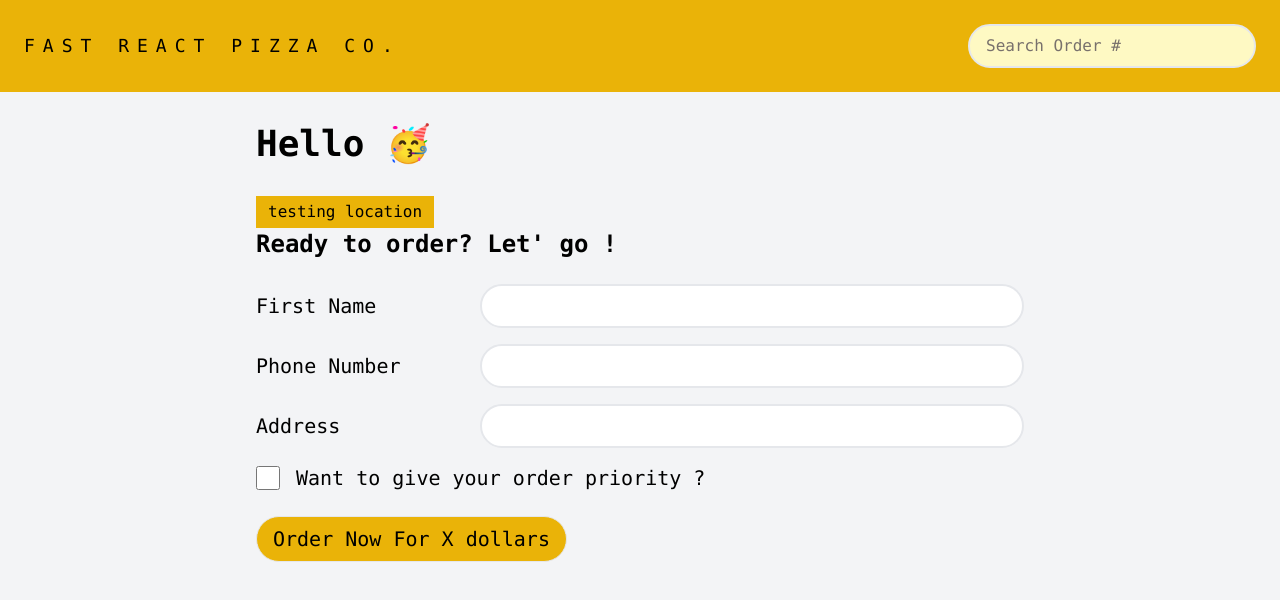
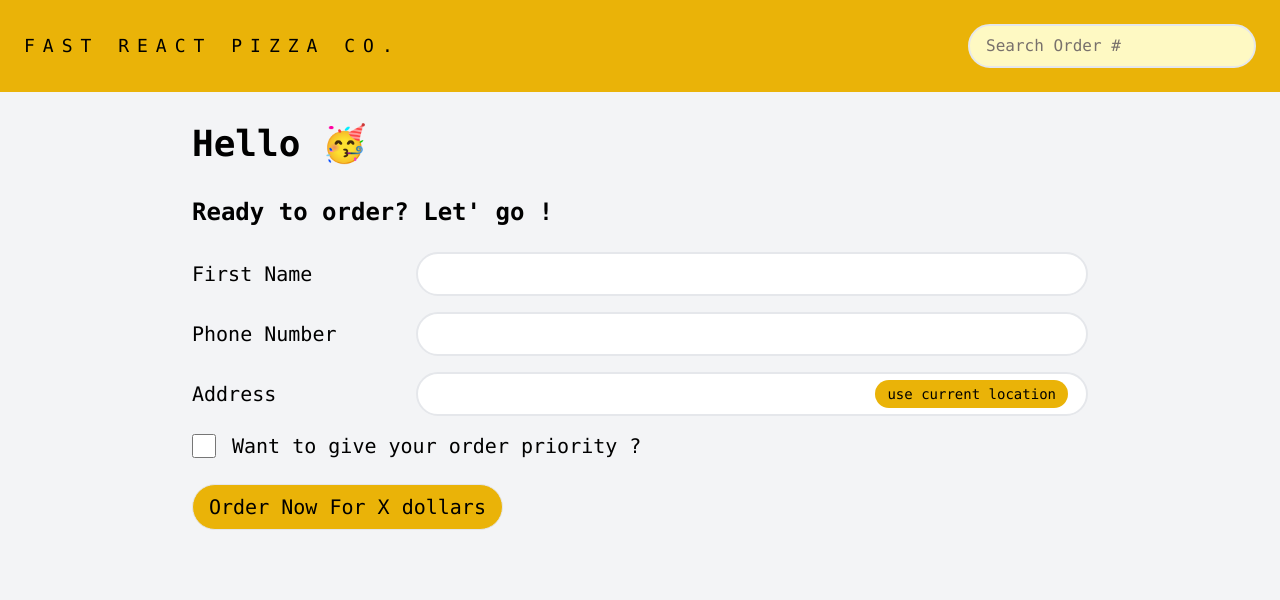
Before and after one commit to HtetWaiYan7191/react-pizza-order, a React (Vite) app: page /order/new in a window 1280 px wide. Shown: the top 600 px of the page. Built offline with nearby package versions, Linux system fonts and the light colour scheme.

Commit message:
Style the location button

```diff
--- a/src/features/order/CreateOrder.jsx
+++ b/src/features/order/CreateOrder.jsx
@@ -1,10 +1,14 @@
 import { Form, useNavigation, useActionData } from "react-router-dom";
 import { createOrder } from "../../services/apiRestaurant";
 import { redirect } from "react-router-dom";
-import { fetchAddress, getFirstName, makeOrder } from "../../redux/user/userSlice";
+import {
+  fetchAddress,
+  getFirstName,
+  makeOrder,
+} from "../../redux/user/userSlice";
 import { useSelector, useDispatch } from "react-redux";
 import { clearCart, getCart } from "../../redux/cart/cartSlice";
-import store from '../../redux/store';
+import store from "../../redux/store";
 
 export async function action({ request }) {
   const formData = await request.formData();
@@ -24,7 +28,7 @@ export async function action({ request }) {
 
   const newOrder = await createOrder(order);
   store.dispatch(clearCart());
-  store.dispatch(makeOrder(newOrder))
+  store.dispatch(makeOrder(newOrder));
   return redirect(`/order/${newOrder.id}`);
 }
 
@@ -36,27 +40,21 @@ function isValidPhoneNumber(phoneNumber) {
   return phoneRegex.test(phoneNumber);
 }
 
-
-
 function CreateOrder() {
   const navigation = useNavigation();
   const isSubmitting = navigation.state === "submitting";
   const formErrors = useActionData();
   const firstName = useSelector(getFirstName);
-  const address = useSelector(state => state.user.address);
-  const cart = useSelector(getCart)
+  const address = useSelector((state) => state.user.address);
+  const cart = useSelector(getCart);
   const dispatch = useDispatch();
 
-  if(!cart) return (
-    <h2>No cart ! </h2>
-  )
+  if (!cart) return <h2>No cart ! </h2>;
   return (
     <div className="flex flex-col items-center mt-8 order-container">
-      <div className="mx-auto md:w-[60%] w-full">
+      <div className="mx-auto md:w-[70%] w-full">
         <h2 className="mb-8 text-4xl font-semibold">Hello {firstName} 🥳</h2>
-        <button className="px-3 py-1 bg-yellow-500" onClick={() => dispatch(fetchAddress())}>
-          testing location
-        </button>
+
         <Form method="POST" className="order-new-form">
           <h2 className="mb-6 text-2xl font-semibold">
             Ready to order? Let&apos; go !
@@ -87,17 +85,23 @@ function CreateOrder() {
             {formErrors?.phone && <span>{formErrors.phone}</span>}
           </div>
 
-          <div className="flex items-center gap-4 mb-4 ">
+          <div className="relative flex items-center gap-4 mb-4 ">
             <label htmlFor="address" id="address" className="text-xl w-52">
               Address
             </label>
             <input
               required
-              className="px-3 py-2 border-2 rounded-full grow focus:ring-2 focus:ring-yellow-500 focus:outline-none"
+              className="relative px-3 py-2 border-2 rounded-full grow focus:ring-2 focus:ring-yellow-500 focus:outline-none"
               type="text"
               name="address"
-              value={address ?? ''}
+              value={address ?? ""}
             />
+            <button
+              className="absolute px-3 py-1 text-sm bg-yellow-500 rounded-full right-5"
+              onClick={() => dispatch(fetchAddress())}
+            >
+              use current location
+            </button>
           </div>
 
           <div className="flex items-center ">
--- a/src/ui/Loader.jsx
+++ b/src/ui/Loader.jsx
@@ -1,6 +1,6 @@
 export default function Loader() {
   return (
-    <div className="fixed top-0 flex items-center justify-center w-full h-screen bg-gray-200 loader-container opacity-30">
+    <div className="fixed top-0 flex items-center justify-center w-full h-screen bg-gray-200 loader-container opacity-60">
       <span className="w-20 h-20 border-t-4 border-b-4 border-yellow-500 rounded-full animate-spin"></span>
     </div>
   )
```
